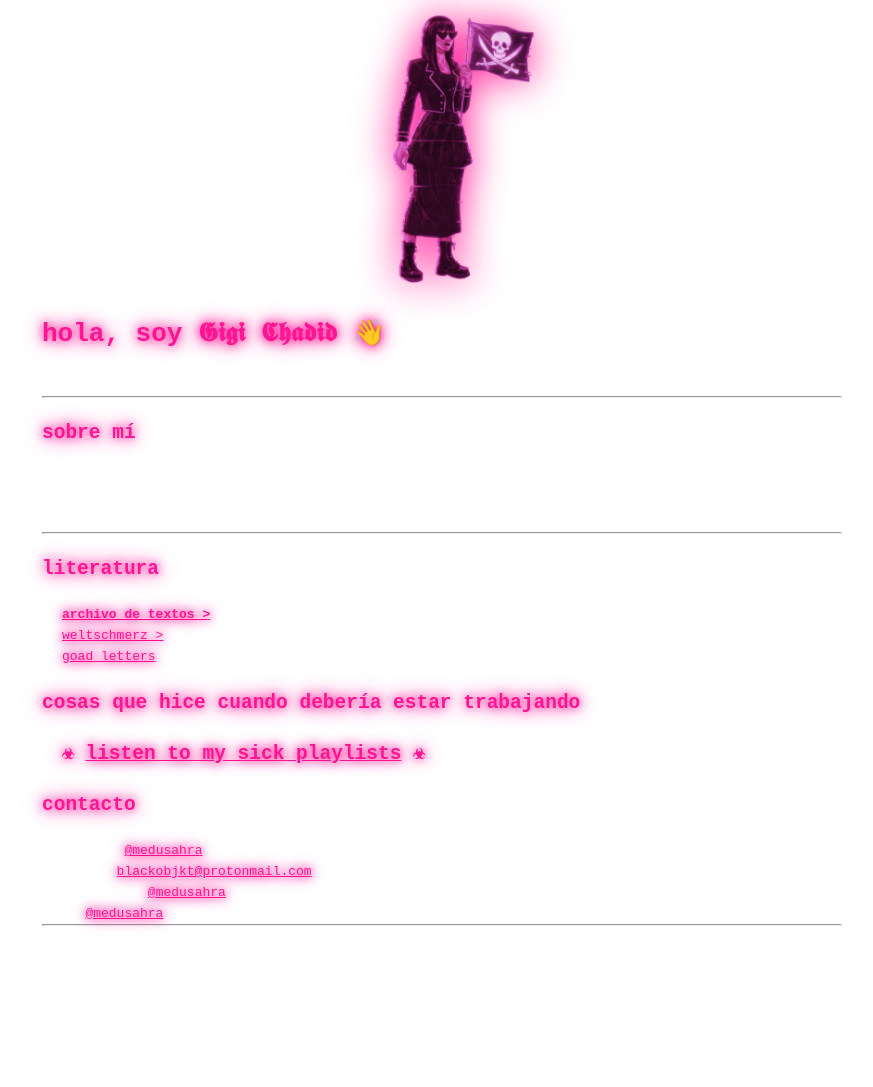
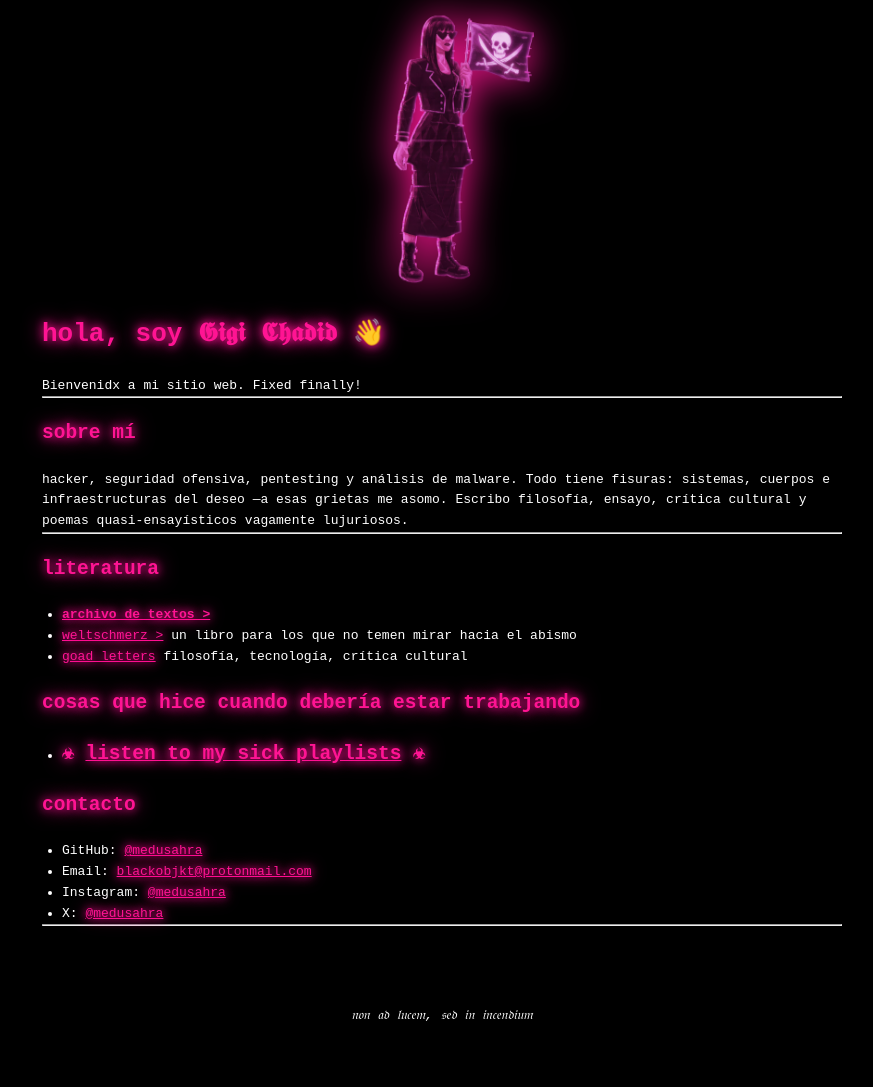
Before and after one commit to medusahra/medusahra.github.io, a Jekyll site: the page built from index.md, in a window 1280 px wide. Shown: the whole page, without its empty margins (198-1071 px from the left). Built offline with Jekyll 4.4.1, drawn with Linux system fonts in a browser that asks for light colours.

Commit message:
Update default.html

```diff
--- a/_layouts/default.html
+++ b/_layouts/default.html
@@ -6,21 +6,13 @@
   <title>{{ site.title }}</title>
 
   <style>
-    /* Fondo negro total */
+ /* Fondo negro total */
     * {
       margin: 0;
       padding: 0;
     }
 
     body {
-      <body>
-  <div style="text-align: left; margin-bottom: 30px;">
-    <span style="color: #ff1493; font-size: 1.2em;">♡</span> <span style="font-size: 1.5em; font-weight: bold;">medusahra</span>
-  </div>
-
-  {{ content }}
-</body>
-
       background-color: #000000 !important;
       color: #ffffff !important;
       font-family: monospace;
```
